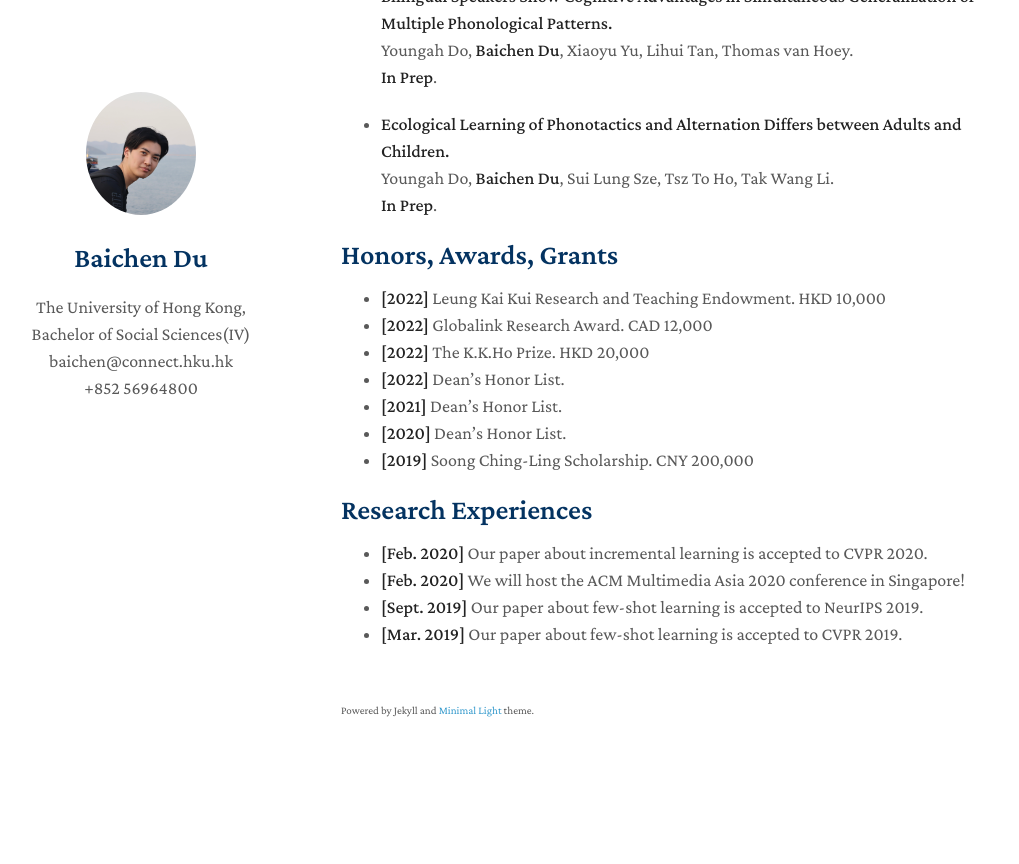
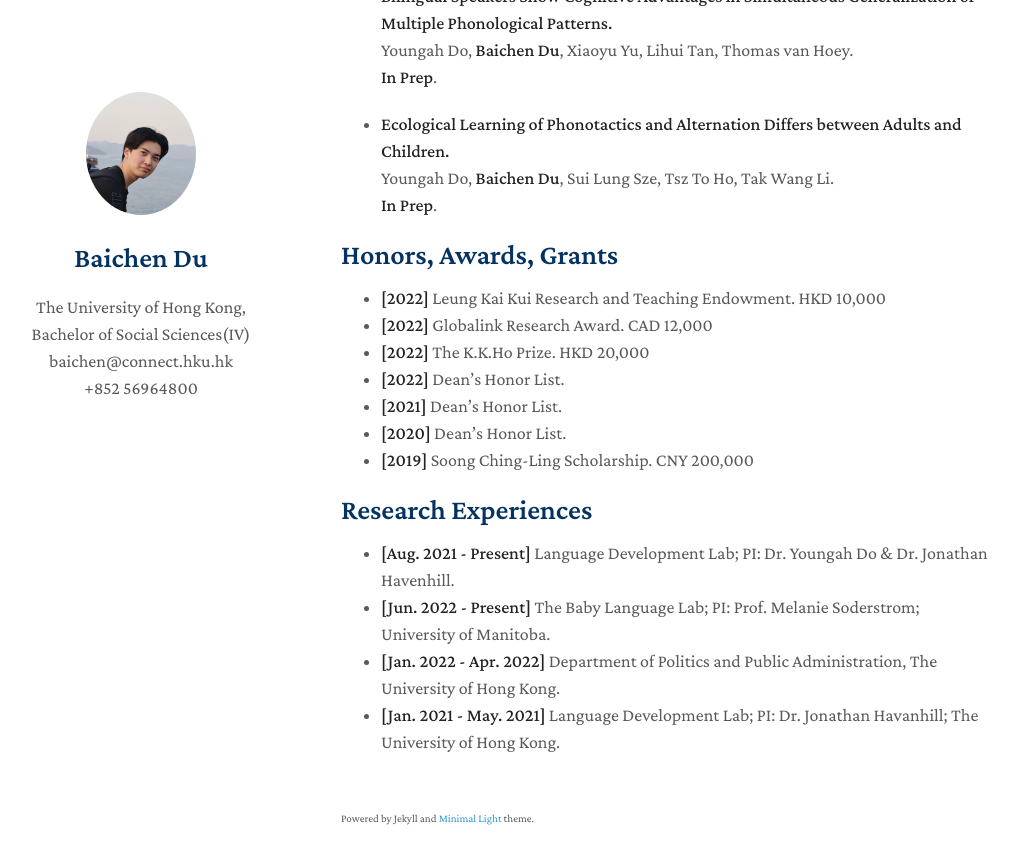
Before and after one commit to AlbertBaichenDu/AlbertBaichenDu.github.io, a Jekyll site: the page built from index.md, in a window 1280 px wide and 900 px high, scrolled down 909 px. Shown: the top 864 px of the window, without its empty margins (129-1148 px from the left). Built offline with Jekyll 4.4.1, drawn with Linux system fonts in a browser that asks for light colours; nearby versions of some CDN libraries; a style sheet for code colours, icons or effects is not loaded; our own code applies the rules of GitHub Pages for plain Markdown files; before the commit the page ends 1701 px from its top, so only the background shows below that; some of the changed text lies outside the part shown.

Commit message:
Update index.md

```diff
--- a/index.md
+++ b/index.md
@@ -56,7 +56,7 @@ Apart from academic interests, I also enjoy photographing, cycling, and hiking.
 
 ## Research Experiences
 
-- **[Feb. 2020]** Our paper about incremental learning is accepted to CVPR 2020.
-- **[Feb. 2020]** We will host the ACM Multimedia Asia 2020 conference in Singapore!
-- **[Sept. 2019]** Our paper about few-shot learning is accepted to NeurIPS 2019.
-- **[Mar. 2019]** Our paper about few-shot learning is accepted to CVPR 2019.
+- **[Aug. 2021 - Present]** Language Development Lab; PI: Dr. Youngah Do & Dr. Jonathan Havenhill.
+- **[Jun. 2022 - Present]** The Baby Language Lab; PI: Prof. Melanie Soderstrom; University of Manitoba.
+- **[Jan. 2022 - Apr. 2022]** Department of Politics and Public Administration, The University of Hong Kong.
+- **[Jan. 2021 - May. 2021]** Language Development Lab; PI: Dr. Jonathan Havanhill; The University of Hong Kong.
```
Also changed, not shown: other parts of index.md (+1 -1 lines).
